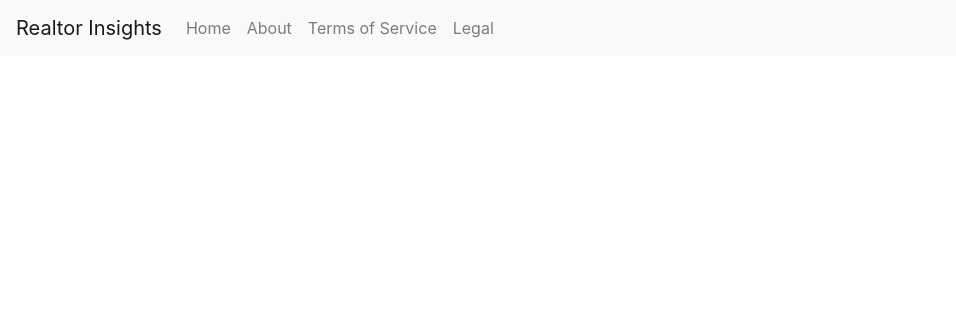
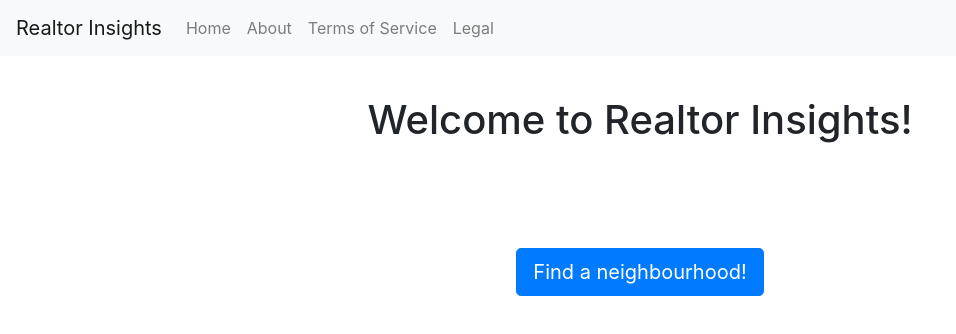
Before and after one commit to henryrcho/realtor-insights, a React (Create React App) app in the folder dashboard/: page /results in a window 1280 px wide. Shown: the top 334 px of the page, without its empty margins (0-956 px from the left). Built offline with nearby package versions, Linux system fonts and the light colour scheme.

Commit message:
added results placeholder page. Need to update form contents, the apis and responses, and approprietly render the results.

```diff
--- a/dashboard/src/App.js
+++ b/dashboard/src/App.js
@@ -7,6 +7,7 @@ import About from './components/About';
 import ToS from './components/ToS';
 import Legal from './components/Legal'
 import FormContainer from './components/Form/FormContainer';
+import TableContainer from './components/Table/TableContainer';
 
 
 function App() {
@@ -20,6 +21,7 @@ function App() {
           <Route path='/tos' component={ToS} />
           <Route path='/legal' component={Legal} />
           <Route path='/search' component={FormContainer} />
+          <Route path='/results' component={TableContainer} />
         </Switch>
       </Router>
     </div>
--- a/dashboard/src/components/Form/CheckBox.jsx
+++ b/dashboard/src/components/Form/CheckBox.jsx
@@ -21,9 +21,7 @@ const CheckBox = (props) => {
         );
       })}
     </div>
-  </div>
-);
-
+  </div>);
 }
 
 export default CheckBox;
--- a/dashboard/src/components/Form/FormContainer.js
+++ b/dashboard/src/components/Form/FormContainer.js
@@ -1,4 +1,5 @@
 import React, {Component} from 'react';
+import { Link } from 'react-router-dom';
 
 
 /* Import Components */
@@ -104,6 +105,8 @@ class FormContainer extends Component {
     }).then(response => {
       response.json().then(data =>{
         console.log("Successful" + data);
+        // might need to fix this; have to see what response returns
+        // return <Link to={"/results?data=data"} />
       })
     })
   }
@@ -154,7 +157,7 @@ class FormContainer extends Component {
                 type = {'primary'}
                 title = {'Submit'}
                 style={buttonStyle}
-              /> { /*Submit */ }
+              />{ /*Submit */ }
 
               <Button
                 action = {this.handleClearForm}
--- /dev/null
+++ b/dashboard/src/components/Table/TableContainer.js
@@ -0,0 +1,26 @@
+import React, { Component } from 'react';
+import { Link } from 'react-router-dom';
+
+
+class Home extends Component {
+  render() {
+    return (
+        <div class="container">
+            <div class="row justify-content-center">
+                <div class="col pt-5">
+                    <h1>Welcome to Realtor Insights!</h1>
+                </div>
+            </div>
+            <div class="row justify-content-center">
+                <div class="col pt-5 mt-5">
+                    <Link to={'/search'} class="btn btn-primary btn-lg">
+                        Find a neighbourhood!
+                    </Link>
+                </div>
+            </div>
+        </div>
+    );
+  }
+}
+
+export default Home;
```
Lines whose indentation alone changed are shown as unchanged.
